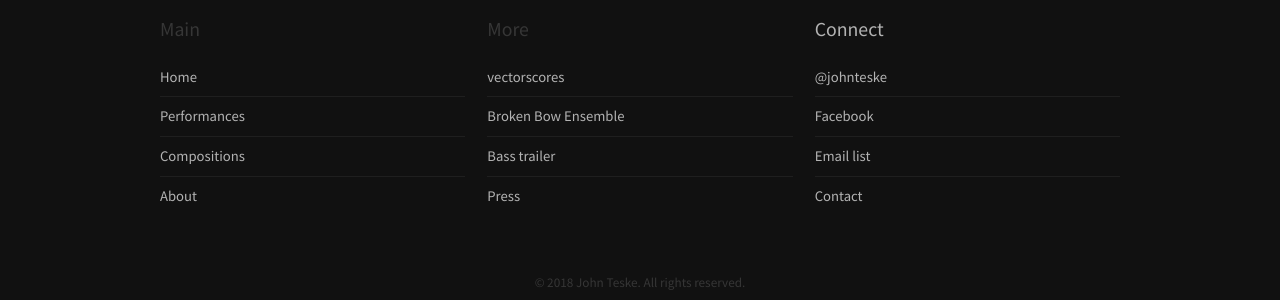
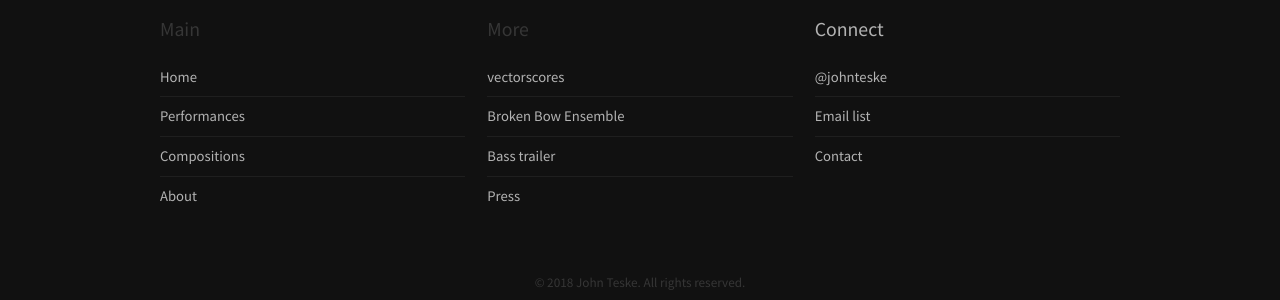
Before and after one commit to johnteske/johnteskemusic.com, a PHP site: page /any-ensemble/index.php in a window 1280 px wide. Shown: the part 378-678 px from the top of the page. Run offline with PHP 8.4, Linux system fonts and the light colour scheme; data that the repository does not hold is empty.

Commit message:
Remove Facebook page link

```diff
--- a/footer.php
+++ b/footer.php
@@ -24,7 +24,6 @@
 						<h3><a href="/about.php#contact">Connect</a></h3>
 						<ul class="alt">
 							<li><a href="http://twitter.com/johnteske">@johnteske</a></li>
-							<li><a href="https://www.facebook.com/johnteskemusic">Facebook</a></li>
 							<li><a href="http://eepurl.com/c3rmw">Email list</a></li>
 							<li><a href="/about.php#contact">Contact</a></li>
 						</ul>
```
